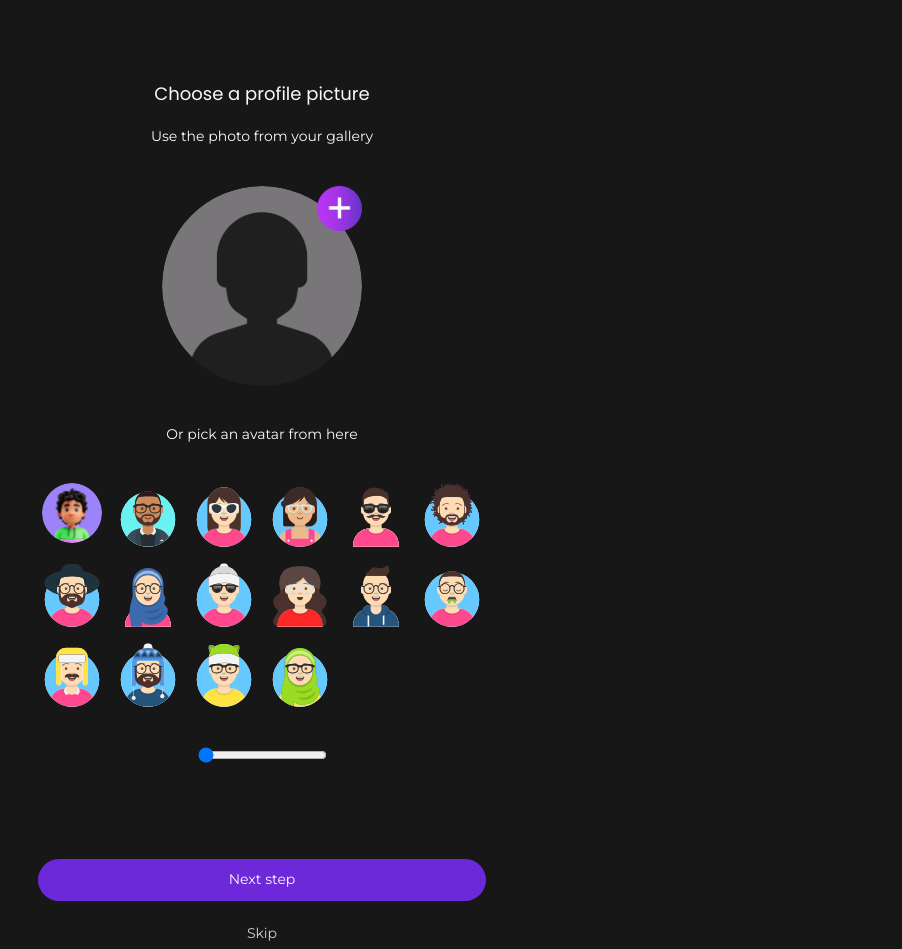
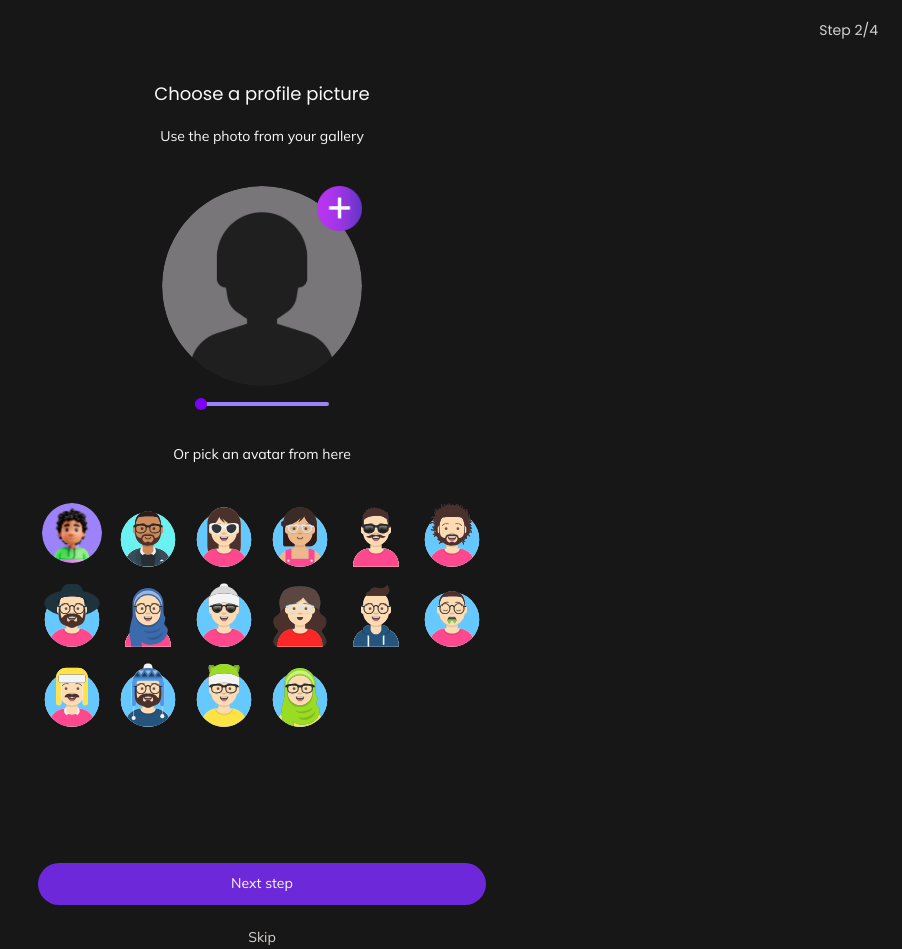
Before and after one commit to kpovel/tereveni-chat, a Next.js app: page /en/onboarding/pick-avatar in a window 1280 px wide. Shown: the whole page, without its empty margins (378-1280 px from the left). Built offline with nearby package versions, Linux system fonts and the light colour scheme.

Commit message:
avatar post protitype

```diff
--- a/src/app/[lang]/onboarding/introduce-yourself/page.tsx
+++ b/src/app/[lang]/onboarding/introduce-yourself/page.tsx
@@ -12,7 +12,10 @@ export default async function IntroduceYourself({
 
   return (
     <div className="container mx-auto max-w-md px-6">
-      <h2 className="mt-20 text-center text-lg font-medium text-neutral-50 ">
+      <div className="text-right text-stone-300 text-sm font-normal mt-5">
+        <p>Step 3/4</p>
+      </div>
+      <h2 className="mt-10 text-center text-lg font-medium text-neutral-50 ">
         {dict.title}
       </h2>
       <p className="mt-5 text-center font-main text-sm font-normal leading-tight text-neutral-50">
--- a/src/app/[lang]/onboarding/pick-avatar/avatarPicker.tsx
+++ b/src/app/[lang]/onboarding/pick-avatar/avatarPicker.tsx
@@ -5,15 +5,20 @@ import Image from "next/image";
 import Link from "next/link";
 import AvatarEditor from "react-avatar-editor";
 import { DictionaryReturnTypes } from "../../dictionaries";
+import { avatarPost } from "./avatarPost";
+import './page.css';
 
 export default function AvatarPicker({
-  dict,
+  lang,
+  dict
 }: {
+  lang: "en" | "uk";
   dict: Awaited<DictionaryReturnTypes["/en/onboarding/pick-avatar"]>;
 }) {
   const [selectedAvatar, setSelectedAvatar] = useState(null);
-  const [customAvatar, setCustomAvatar] = useState<string | null>(null);
+  const [customAvatar, setCustomAvatar] = useState<File | null>(null);
   const [scale, setScale] = useState(1);
+  const [avatarPostError, setAvatarPostError] = useState("");
   const editorRef = useRef<AvatarEditor | null>(null);
 
   const predefinedAvatars = [
@@ -44,12 +49,7 @@ export default function AvatarPicker({
     const files = event.target.files;
     if (files && files.length > 0) {
       const file = files[0];
-      const reader = new FileReader();
-      reader.onloadend = () => {
-        setCustomAvatar(reader.result as string);
-        setSelectedAvatar(null);
-      };
-      reader.readAsDataURL(file);
+      setCustomAvatar(file)
     }
   };
 
@@ -57,10 +57,18 @@ export default function AvatarPicker({
     setScale(parseFloat(e.target.value));
   };
 
-  const handleSaveAvatar = () => {
-    if (editorRef.current) {
-      const canvas = editorRef.current.getImage();
-      console.log(canvas.toDataURL());
+  const handleSaveAvatar = async () => {
+    if (editorRef.current && customAvatar) {
+      // const canvas = editorRef.current.getImage();
+      // const blob = await new Promise<Blob | null>((resolve) => canvas.toBlob(resolve));
+      console.log(customAvatar);
+      if (customAvatar) {
+        const formData = new FormData();
+        formData.append('image', customAvatar);
+        const error = await avatarPost(formData, lang)
+        setAvatarPostError(error);
+
+      }
     }
   };
 
@@ -73,7 +81,6 @@ export default function AvatarPicker({
         accept="image/*"
         onChange={handleAvatarChange}
       />
-
       <div className="flex justify-center">
         <div className="relative h-[200px] w-[200px]">
           <button className="absolute right-0 top-0 z-10 rounded-full">
@@ -81,6 +88,7 @@ export default function AvatarPicker({
               <Image src="/plus-1.png" width={45} height={45} alt="plus" />
             </label>
           </button>
+
           <div className="h-[200px] w-[200px] overflow-hidden rounded-full">
             {customAvatar ? (
               <AvatarEditor
@@ -110,6 +118,17 @@ export default function AvatarPicker({
           </div>
         </div>
       </div>
+      <div className="flex justify-center mt-4 bb-4">
+      <input
+          className="avatar__scale"
+          type="range"
+          value={scale}
+          min="1"
+          max="2"
+          step="0.01"
+          onChange={handleScaleChange}
+        />
+      </div>
       <div className="mt-10 flex flex-col items-center">
         <h3 className="text-center font-main text-sm font-normal leading-tight text-neutral-50">
           {dict.pickAvatar}
@@ -131,14 +150,7 @@ export default function AvatarPicker({
       </div>
 
       <div className="mt-10 flex flex-col items-center">
-        <input
-          type="range"
-          value={scale}
-          min="1"
-          max="2"
-          step="0.01"
-          onChange={handleScaleChange}
-        />
+
         <button className="main__btn mt-24" onClick={handleSaveAvatar}>
           <Link className="main__link" href="">
             {dict.next}
--- /dev/null
+++ b/src/app/[lang]/onboarding/pick-avatar/avatarPost.ts
@@ -0,0 +1,36 @@
+"use server"
+
+import { cookies } from "next/headers";
+import { redirect } from "next/navigation";
+import { env } from "@/env.mjs";
+
+type SignUpResponseError = {
+    fieldName: string
+    fieldMessage: string
+  };
+
+export async function avatarPost(
+    formData: FormData,
+    lang: "en" | "uk",) {
+
+    const accessToken = cookies().get("jwtAccessToken").value;
+    console.log(accessToken)
+
+    const res = await fetch(`${env.SERVER_URL}/api/user/avatar/upload`, {
+        method: "POST",
+        body: formData,
+        headers: {
+            "Authorization": `Bareer ${accessToken}`,
+          },
+        //   cache: "no-store",
+      });
+
+      if (res.ok) {
+        console.log(res.body)
+        redirect(`/${lang}/onboarding/introduce-yourself`);
+      }
+
+      const body = await res.json() as SignUpResponseError;
+
+      return body.fieldMessage;
+}
--- /dev/null
+++ b/src/app/[lang]/onboarding/pick-avatar/page.css
@@ -0,0 +1,20 @@
+/* Styling for the track */
+input[type="range"] {
+    -webkit-appearance: none;
+    width: 134px;
+    height: 4px;
+    background-color: #9D83F9;
+    border-radius: 5px;
+    outline: none;
+  }
+
+  /* Styling for the thumb */
+  input[type="range"]::-webkit-slider-thumb {
+    -webkit-appearance: none;
+    appearance: none;
+    width: 12px;
+    height: 12px;
+    background-color: #7C01F6;
+    border-radius: 50%;
+    cursor: pointer;
+  }
--- a/src/app/[lang]/onboarding/pick-avatar/page.tsx
+++ b/src/app/[lang]/onboarding/pick-avatar/page.tsx
@@ -10,13 +10,16 @@ export default async function PickAvatar({
 
   return (
     <div className="container mx-auto px-6">
-      <h2 className="mt-20 text-center text-lg font-medium text-neutral-50 ">
+      <div className="text-right text-stone-300 text-sm font-normal mt-5">
+        <p>Step 2/4</p>
+      </div>
+      <h2 className="mt-10 text-center text-lg font-medium text-neutral-50 ">
         {dict.title}
       </h2>
       <p className="mt-5 text-center font-main text-sm font-normal leading-tight text-neutral-50">
         {dict.subtitle}
       </p>
-      <AvatarPicker dict={dict} />
+      <AvatarPicker lang={params.lang} dict={dict} />
     </div>
   );
 }
--- a/src/app/globals.css
+++ b/src/app/globals.css
@@ -1,11 +1,11 @@
-@import url("https://fonts.googleapis.com/css2?family=Montserrat:wght@300;400;500;600;700&display=swap");
+@import url('https://fonts.googleapis.com/css2?family=Mulish:wght@200;300;400;500;600;700&display=swap');
 @tailwind base;
 @tailwind components;
 @tailwind utilities;
 
 @layer utilities {
   .font-main {
-    font-family: "Montserrat", sans-serif;
+    font-family: "Mulish", sans-serif;
   }
 }
 @layer components {
```
